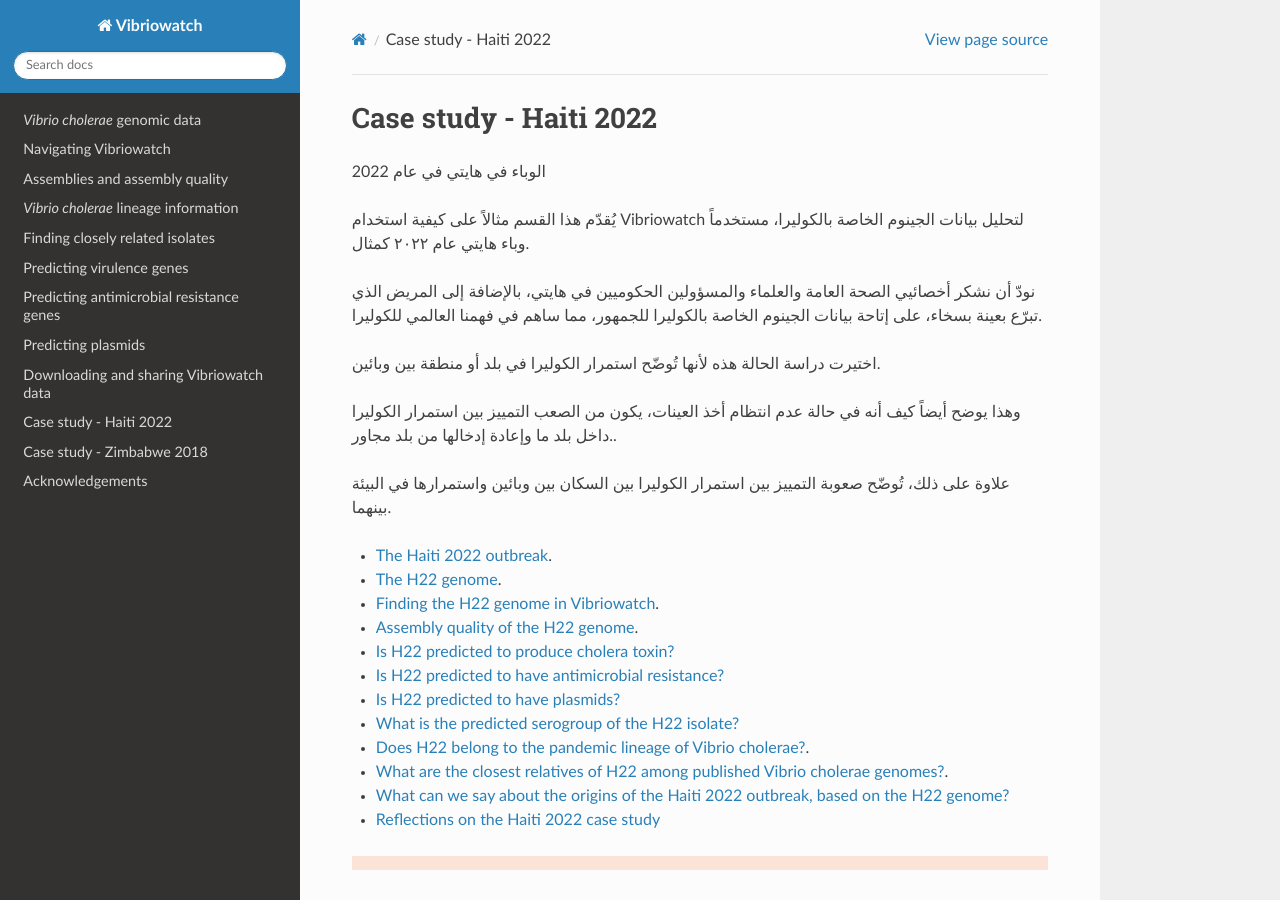
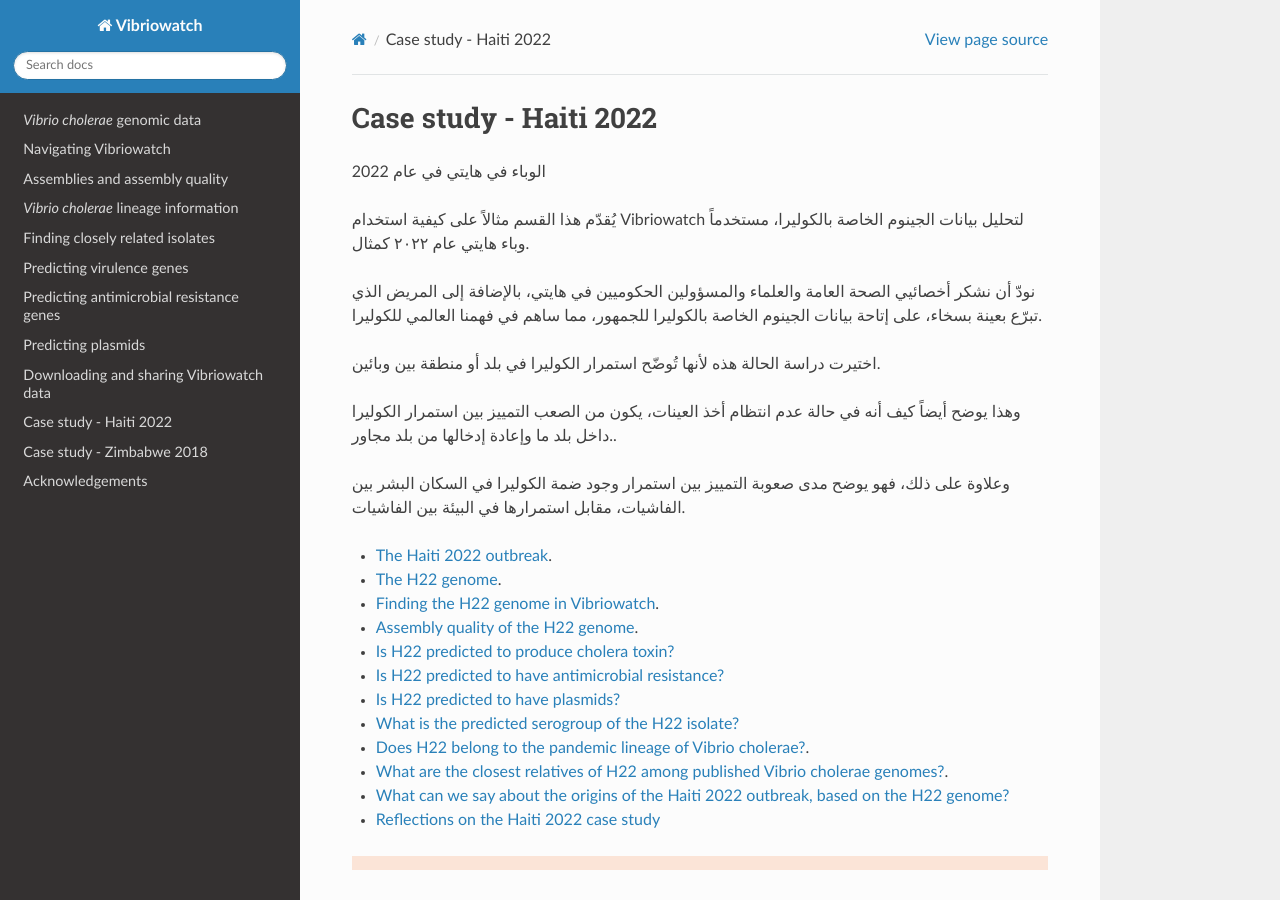
Before and after one commit to avrilcoghlan/vibriowatch, a Sphinx documentation site: the page built from docs/source/haiti_arabic.rst, in a window 1280 px wide and 900 px high. Built offline with Sphinx 7.4.7 and the Read the Docs theme 3.1.0, drawn with Linux system fonts in a browser that asks for light colours.

Commit message:
Update haiti_arabic.rst

```diff
--- a/docs/source/haiti_arabic.rst
+++ b/docs/source/haiti_arabic.rst
@@ -11,7 +11,7 @@ Case study - Haiti 2022
 
 وهذا يوضح أيضاً كيف أنه في حالة عدم انتظام أخذ العينات، يكون من الصعب التمييز بين استمرار الكوليرا داخل بلد ما وإعادة إدخالها من بلد مجاور..
 
-علاوة على ذلك، تُوضّح صعوبة التمييز بين استمرار الكوليرا بين السكان بين وبائين واستمرارها في البيئة بينهما.
+وعلاوة على ذلك، فهو يوضح مدى صعوبة التمييز بين استمرار وجود ضمة الكوليرا في السكان البشر بين الفاشيات، مقابل استمرارها في البيئة بين الفاشيات.
 
 * `The Haiti 2022 outbreak`_.
 * `The H22 genome`_.
```
